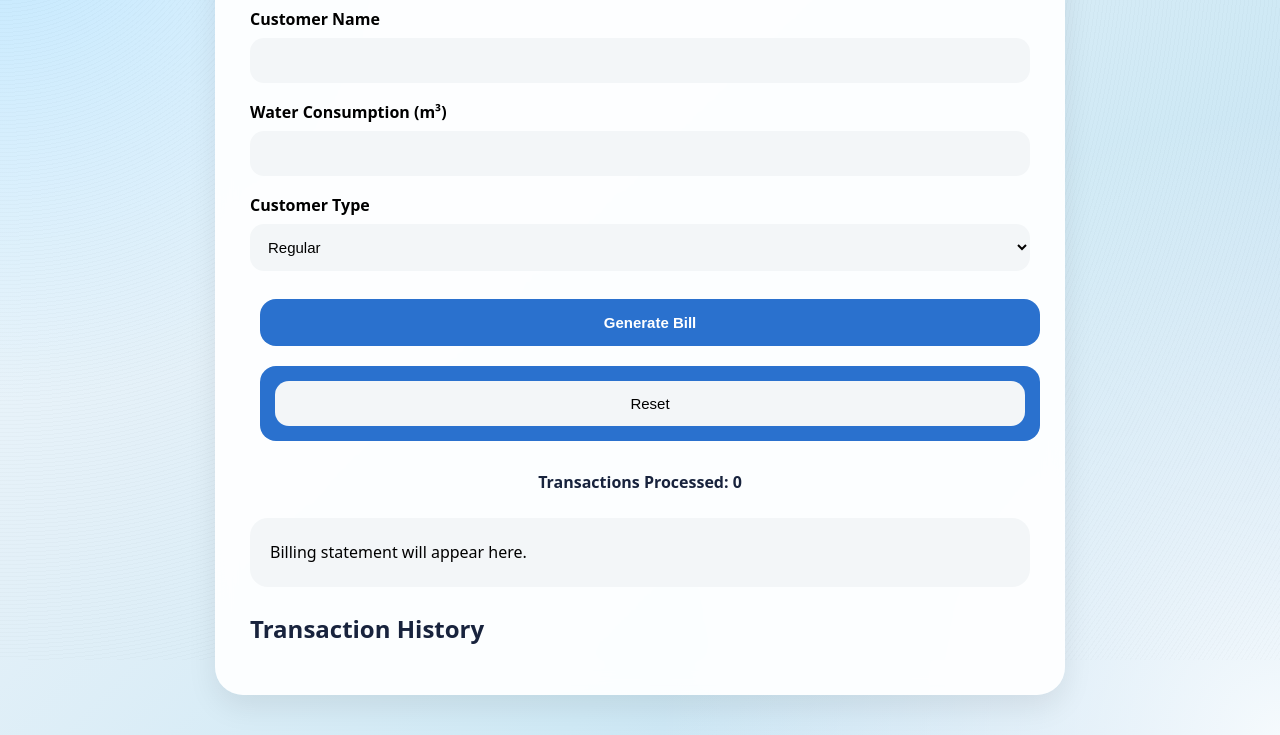
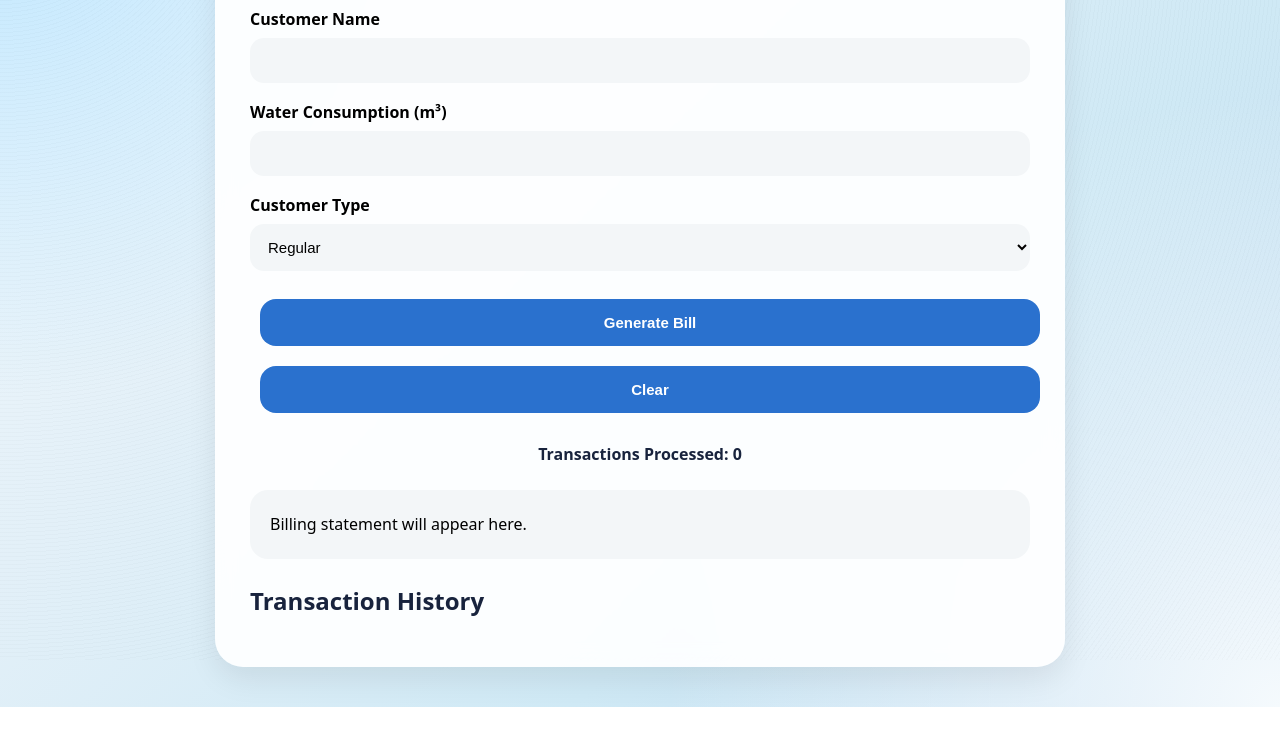
Before and after one commit to corbzj/water-bill, a plain HTML site: page index.html in a window 1280 px wide. Shown: the part 140-875 px from the top of the page. After the commit the page ends 847 px from the top, so only its background shows below. Drawn offline with Linux system fonts and the light colour scheme.

Commit message:
index.html

```diff
--- a/index.html
+++ b/index.html
@@ -36,7 +36,7 @@
             Generate Bill
         </button>
         <button id="clear">
-            <input type="reset" value="Reset">
+            Clear
         </button>
 
         <div class="counter">
```
